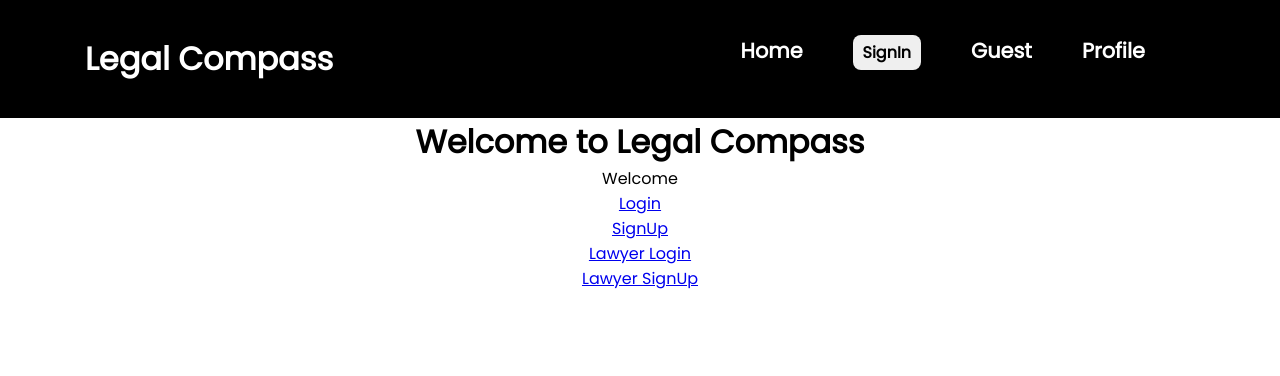
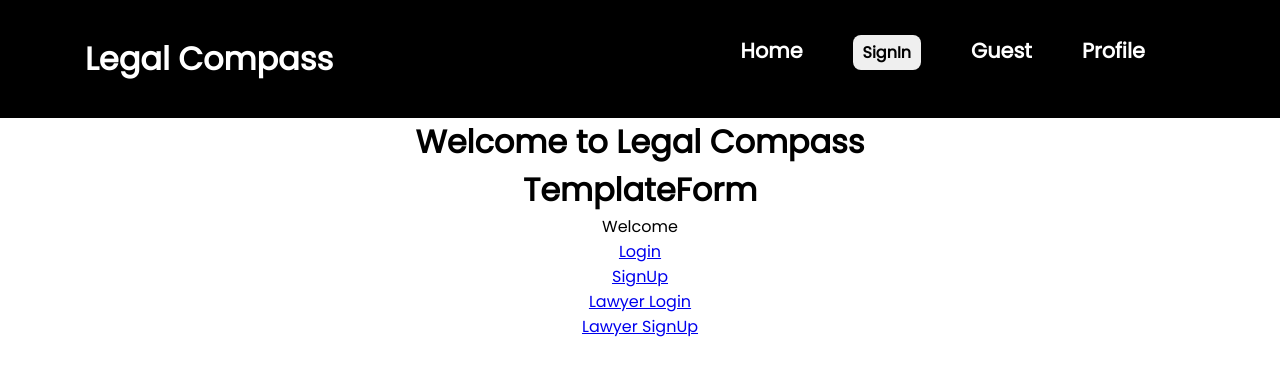
Before and after one commit to venky-17/SIH, a React (Create React App) app: page / in a window 1280 px wide. Shown: the top 376 px of the page. Built offline with nearby package versions, Linux system fonts and the light colour scheme; no server answers.

Commit message:
Templete

```diff
--- a/src/Components/HomePg.js
+++ b/src/Components/HomePg.js
@@ -1,7 +1,8 @@
 import React, { useEffect } from "react";
 import { Link, useLocation , useNavigate} from "react-router-dom";
 import { getAuth, signOut } from "firebase/auth";
-import Navbar from "../Components/Navbar"
+import Navbar from "../Components/Navbar";
+import TemplateForm from "./Templates/TemplateHome";
 
 const Home = (props) => {
   const location = useLocation();
@@ -16,6 +17,7 @@ const Home = (props) => {
     <>
       <Navbar name={props.name || location.state?.name}/>
       <h1>Welcome to  Legal Compass</h1>
+      <TemplateForm />
 
       {props.name || location.state?.name ? (
         <>
--- /dev/null
+++ b/src/Components/Templates/TemplateHome.js
@@ -0,0 +1,8 @@
+const TemplateForm = () => {
+    return(
+        <>
+            <h1>TemplateForm</h1>
+        </>
+    )
+}
+export default TemplateForm;
--- a/src/Css/Navbar.css
+++ b/src/Css/Navbar.css
@@ -110,6 +110,7 @@ nav{
 .logout-btn:not(:hover) {
     transition: .5s;
     color: initial;
+
 }
 
 /*-----------hamburg menu-----*/
```
